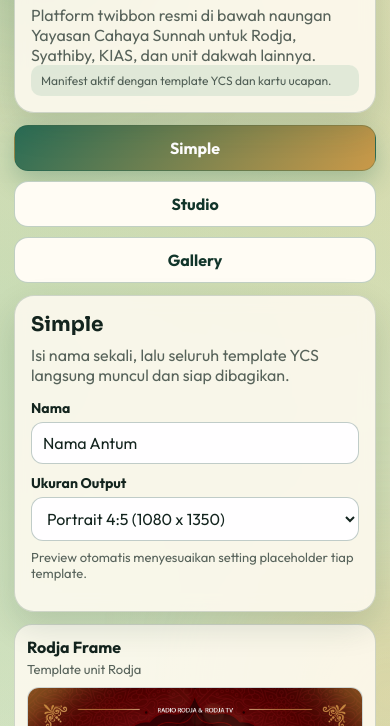
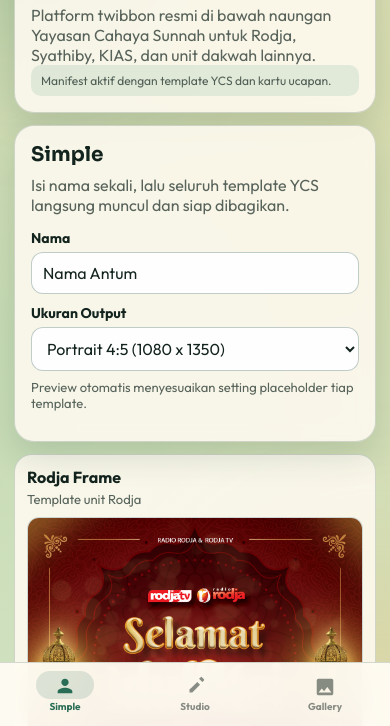
Before and after one commit to CreatorB/twibbon-rodja, a website built with Vite: page index.html in a window 390 px wide. Both pictures are taken after a click on the button "Simple". Shown: the part 118-844 px from the top of the page. Built offline with nearby package versions, Linux system fonts and the light colour scheme.

Commit message:
:art: feat: FAB Up + mobile bottom tab

```diff
--- a/index.html
+++ b/index.html
@@ -161,6 +161,25 @@
       </section>
     </main>
 
+    <button class="fab-top" id="fabScrollTop" type="button" aria-label="Kembali ke atas">
+      <svg viewBox="0 0 24 24" aria-hidden="true"><path d="M4 12l1.41 1.41L11 7.83V20h2V7.83l5.58 5.59L20 12l-8-8-8 8z"/></svg>
+    </button>
+
+    <nav class="bottom-nav" aria-label="Navigasi utama">
+      <button class="bottom-nav-btn active" type="button" data-target="simplePanel">
+        <svg viewBox="0 0 24 24" aria-hidden="true"><path d="M12 12c2.21 0 4-1.79 4-4s-1.79-4-4-4-4 1.79-4 4 1.79 4 4 4zm0 2c-2.67 0-8 1.34-8 4v2h16v-2c0-2.66-5.33-4-8-4z"/></svg>
+        <span>Simple</span>
+      </button>
+      <button class="bottom-nav-btn" type="button" data-target="studioPanel">
+        <svg viewBox="0 0 24 24" aria-hidden="true"><path d="M7 14c-.55 0-1 .45-1 1v3h3l8.49-8.49-2.99-3L7 14zm14.71-9.12a1 1 0 0 0 0-1.41l-2.17-2.17a1 1 0 0 0-1.41 0l-1.7 1.7 3.59 3.59 1.69-1.71z"/></svg>
+        <span>Studio</span>
+      </button>
+      <button class="bottom-nav-btn" type="button" data-target="galleryPanel">
+        <svg viewBox="0 0 24 24" aria-hidden="true"><path d="M21 19V5c0-1.1-.9-2-2-2H5c-1.1 0-2 .9-2 2v14c0 1.1.9 2 2 2h14c1.1 0 2-1 2-2zM8.5 13.5l2.5 3.01L14.5 12l4.5 6H5l3.5-4.5z"/></svg>
+        <span>Gallery</span>
+      </button>
+    </nav>
+
     <footer class="footer">
       <span>Made with <span class="heart-green">&#9829;</span> by <a href="https://syathiby.github.io/" target="_blank" rel="noreferrer">IT Syathiby 2024</a></span>
       <span>|</span>
--- a/src/main.js
+++ b/src/main.js
@@ -38,6 +38,8 @@ const elements = {
   copyPresetButton: document.getElementById("copyPresetButton"),
 
   galleryPreviewList: document.getElementById("galleryPreviewList"),
+  bottomNavButtons: Array.from(document.querySelectorAll(".bottom-nav-btn")),
+  fabScrollTop: document.getElementById("fabScrollTop"),
 };
 
 const simpleCards = new Map();
@@ -330,19 +332,38 @@ function updateManifestStatus(message, isWarning = false) {
   elements.manifestStatus.classList.toggle("warn", isWarning);
 }
 
+function activateTab(target) {
+  elements.tabButtons.forEach((item) => {
+    const active = item.dataset.target === target;
+    item.classList.toggle("active", active);
+    item.setAttribute("aria-selected", String(active));
+  });
+  elements.tabPanels.forEach((panel) => {
+    panel.classList.toggle("active", panel.id === target);
+  });
+  elements.bottomNavButtons.forEach((btn) => {
+    btn.classList.toggle("active", btn.dataset.target === target);
+  });
+}
+
 function setupTabs() {
   elements.tabButtons.forEach((button) => {
+    button.addEventListener("click", () => activateTab(button.dataset.target));
+  });
+  elements.bottomNavButtons.forEach((button) => {
     button.addEventListener("click", () => {
-      const target = button.dataset.target;
-      elements.tabButtons.forEach((item) => {
-        const active = item === button;
-        item.classList.toggle("active", active);
-        item.setAttribute("aria-selected", String(active));
-      });
-      elements.tabPanels.forEach((panel) => {
-        panel.classList.toggle("active", panel.id === target);
-      });
+      activateTab(button.dataset.target);
+      window.scrollTo({ top: 0, behavior: "smooth" });
     });
+  });
+}
+
+function setupFab() {
+  window.addEventListener("scroll", () => {
+    elements.fabScrollTop.classList.toggle("visible", window.scrollY > 200);
+  }, { passive: true });
+  elements.fabScrollTop.addEventListener("click", () => {
+    window.scrollTo({ top: 0, behavior: "smooth" });
   });
 }
 
@@ -713,6 +734,7 @@ async function bootstrap() {
   initSimpleCards();
   initGalleryCards();
   setupTabs();
+  setupFab();
 
   const scheduleSimpleRender = debounce(() => {
     renderSimplePreviews();
--- a/src/style.css
+++ b/src/style.css
@@ -394,3 +394,130 @@ textarea {
     transform: translate(20px, -12px);
   }
 }
+
+/* ── Floating Action Button ── */
+.fab-top {
+  position: fixed;
+  right: 16px;
+  bottom: 24px;
+  width: 44px;
+  height: 44px;
+  border-radius: 50%;
+  background: linear-gradient(130deg, var(--pine-700), #ca9948);
+  border: none;
+  cursor: pointer;
+  display: flex;
+  align-items: center;
+  justify-content: center;
+  box-shadow: 0 4px 16px rgba(12, 50, 37, 0.35);
+  z-index: 98;
+  opacity: 0;
+  pointer-events: none;
+  transition: opacity 0.25s ease, transform 0.25s ease;
+  transform: translateY(8px);
+}
+
+.fab-top.visible {
+  opacity: 1;
+  pointer-events: auto;
+  transform: translateY(0);
+}
+
+.fab-top svg {
+  width: 20px;
+  height: 20px;
+  fill: #fff;
+}
+
+/* ── Bottom Navigation (mobile) ── */
+.bottom-nav {
+  display: none;
+  position: fixed;
+  bottom: 0;
+  left: 0;
+  right: 0;
+  height: 64px;
+  background: rgba(255, 252, 244, 0.95);
+  backdrop-filter: blur(14px);
+  -webkit-backdrop-filter: blur(14px);
+  border-top: 1px solid var(--line);
+  z-index: 100;
+  align-items: stretch;
+}
+
+.bottom-nav-btn {
+  flex: 1;
+  display: flex;
+  flex-direction: column;
+  align-items: center;
+  justify-content: center;
+  gap: 2px;
+  border: none;
+  background: transparent;
+  cursor: pointer;
+  font: inherit;
+  font-size: 10px;
+  font-weight: 600;
+  color: rgba(19, 36, 30, 0.5);
+  padding: 0;
+  position: relative;
+  -webkit-tap-highlight-color: transparent;
+  transition: color 0.2s;
+}
+
+.bottom-nav-btn::before {
+  content: '';
+  position: absolute;
+  top: 8px;
+  left: 50%;
+  transform: translateX(-50%) scaleX(0);
+  width: 58px;
+  height: 28px;
+  border-radius: 14px;
+  background: rgba(42, 109, 86, 0.15);
+  transition: transform 0.22s cubic-bezier(0.34, 1.56, 0.64, 1);
+}
+
+.bottom-nav-btn.active {
+  color: var(--pine-700);
+}
+
+.bottom-nav-btn.active::before {
+  transform: translateX(-50%) scaleX(1);
+}
+
+.bottom-nav-btn svg {
+  width: 22px;
+  height: 22px;
+  fill: currentColor;
+  position: relative;
+  z-index: 1;
+  transition: transform 0.2s ease;
+}
+
+.bottom-nav-btn.active svg {
+  transform: translateY(-1px);
+}
+
+.bottom-nav-btn span {
+  position: relative;
+  z-index: 1;
+}
+
+@media (max-width: 699px) {
+  .tabs {
+    display: none;
+  }
+
+  .bottom-nav {
+    display: flex;
+  }
+
+  body {
+    padding-bottom: 78px;
+  }
+
+  .fab-top {
+    bottom: 80px;
+  }
+}
```
